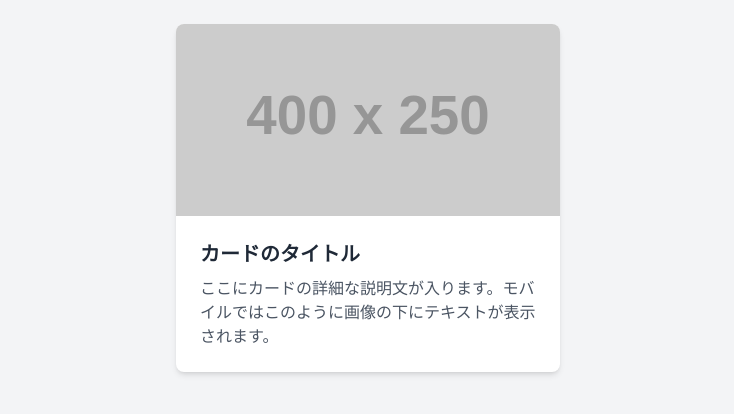
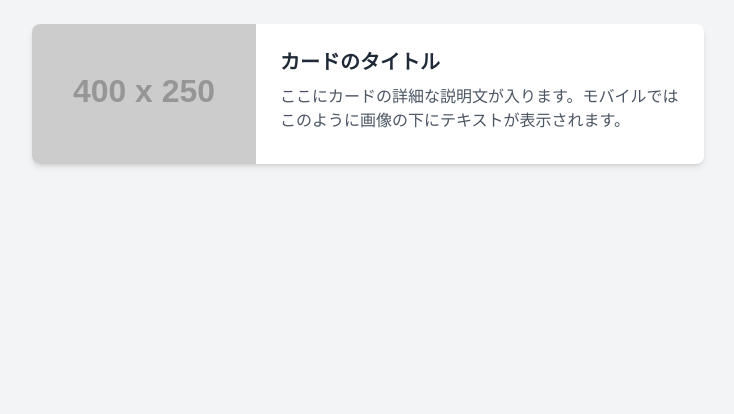
Before and after one commit to nishidanamiki/tailwind-handson, a website: page src/card.html in a window 1280 px wide. Shown: the whole page, without its empty margins (272-1006 px from the left). Drawn offline with Linux system fonts and the light colour scheme; placeholder pictures from the web are drawn by us.

Commit message:
feat: カードレイアウトをレスポンシブ対応

```diff
--- a/src/card.html
+++ b/src/card.html
@@ -8,17 +8,19 @@
   </head>
   <body class="bg-gray-100 p-4 sm:p-6">
     <!-- カードコンテナ -->
-    <div class="max-w-sm mx-auto bg-white rounded-lg shadow-md overflow-hidden">
+    <div
+      class="max-w-sm md:max-w-2xl mx-auto bg-white rounded-lg shadow-md overflow-hidden md:flex"
+    >
       <!-- カード画像 -->
-      <div>
+      <div class="md:w-1/3">
         <img
           src="https://via.placeholder.com/400x250"
           alt="Card Image"
-          class="w-full h-48 object-cover"
+          class="w-full h-full object-cover"
         />
       </div>
       <!-- カード本文 -->
-      <div class="p-6">
+      <div class="p-6 md:w-2/3">
         <h2 class="text-xl font-bold text-gray-800 mb-2">カードのタイトル</h2>
         <p class="text-gray-600 text-base">
           ここにカードの詳細な説明文が入ります。モバイルではこのように画像の下にテキストが表示されます。
```
Also changed, not shown: dist/output.css.
